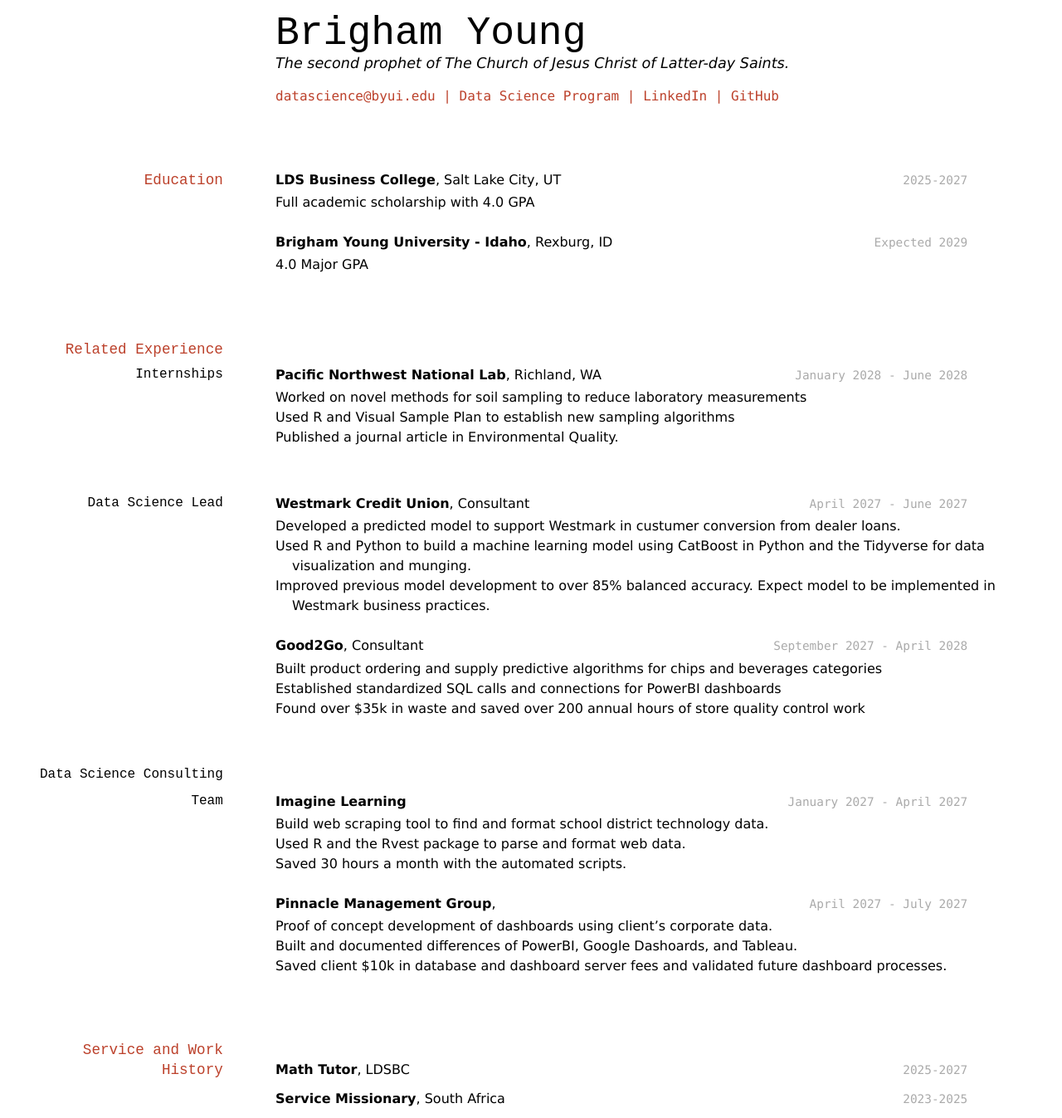
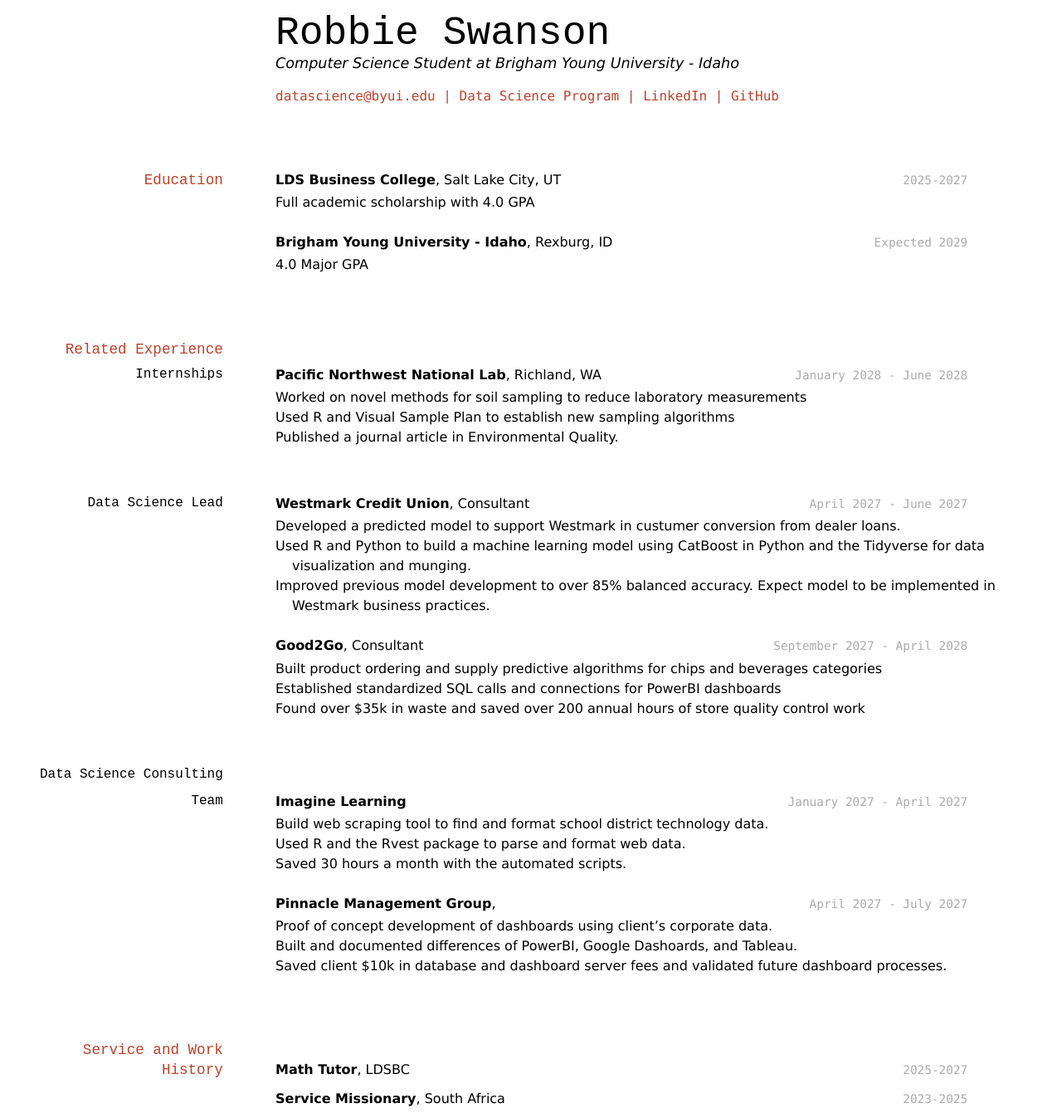
Before and after one commit to byuids-resumes/swanson_resume, a Jekyll site: the page built from docs/index.md, in a window 1280 px wide. Shown: the whole page at 83% size. Built offline with Jekyll 4.4.1, drawn with Linux system fonts in a browser that asks for light colours.

Commit message:
Changed name and short description

```diff
--- a/docs/index.md
+++ b/docs/index.md
@@ -1,9 +1,9 @@
 ---
 layout: cv
-title: Brigham Young's Resume
+title: Robbie Swanson's Resume
 ---
-# Brigham Young
-The second prophet of The Church of Jesus Christ of Latter-day Saints.
+# Robbie Swanson
+Computer Science Student at Brigham Young University - Idaho
 
 <div id="webaddress">
 <a href="datascience@byui.edu">datascience@byui.edu</a>
```
